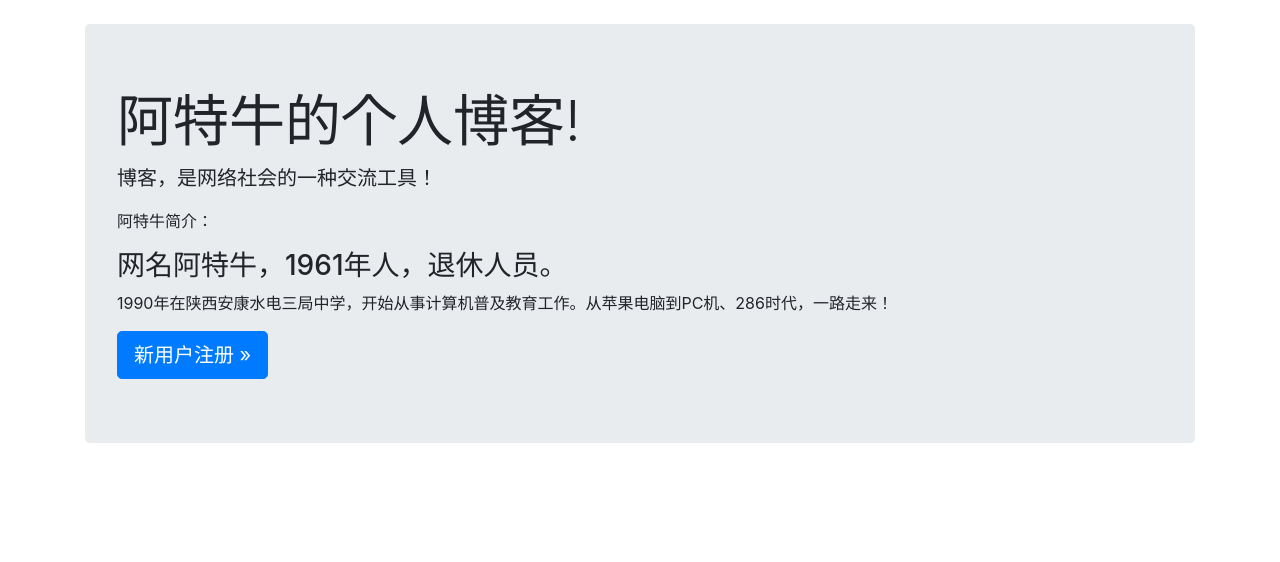
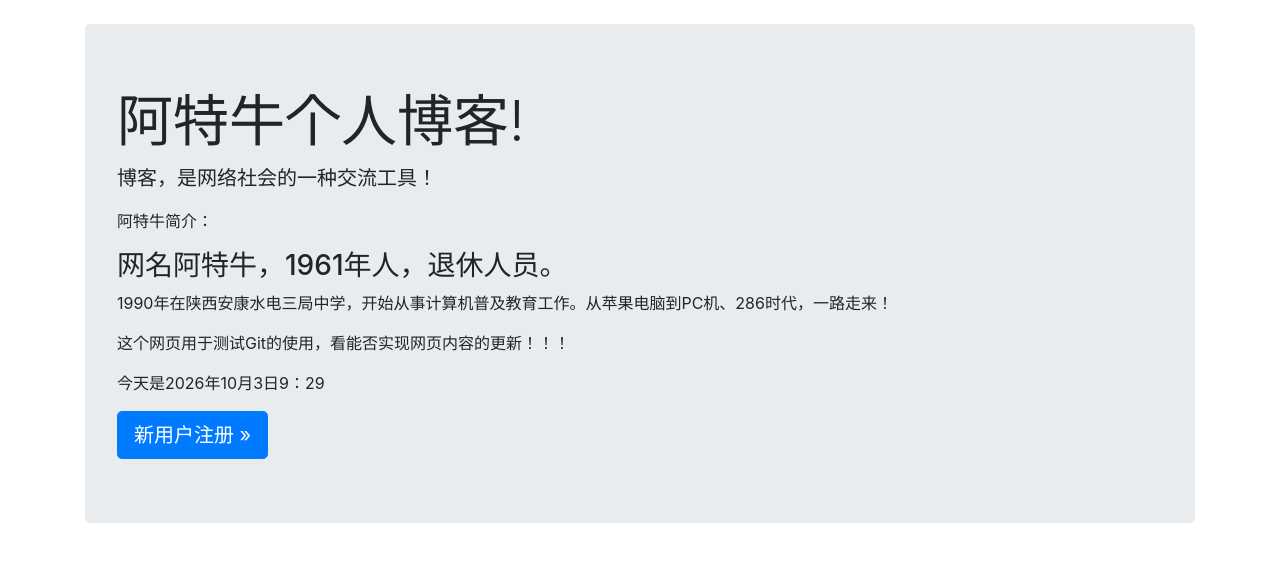
Before and after one commit to artbullshen/shen_test, a Django app: page / in a window 1280 px wide. Shown: the part 58-620 px from the top of the page. Run offline with Django 3.2, Linux system fonts and the light colour scheme; some libraries are stand-ins or nearby versions.

Commit message:
Added log.txt and others files

```diff
--- a/blogs/templates/blogs/index.html
+++ b/blogs/templates/blogs/index.html
@@ -3,12 +3,14 @@
 {% block page_header %}
 
   <div class="jumbotron">
-    <h1 class="display-4">阿特牛的个人博客!</h1>
+    <h1 class="display-4">阿特牛个人博客!</h1>
 
     <p class="lead">博客，是网络社会的一种交流工具！</p>
     <p>阿特牛简介：
     <h3 class="display-6">网名阿特牛，1961年人，退休人员。</h3>
     <p> 1990年在陕西安康水电三局中学，开始从事计算机普及教育工作。从苹果电脑到PC机、286时代，一路走来！</p>
+    <p>这个网页用于测试Git的使用，看能否实现网页内容的更新！！！</p>
+    <p>今天是2026年10月3日9：29</p>
 
     <a class="btn btn-lg btn-primary" href="{% url 'users:register' %}"
       role="button">新用户注册 &raquo;</a>
--- /dev/null
+++ b/log.txt
@@ -0,0 +1 @@
+这个日志记录Git测试的相关信息。
```
Also changed, not shown: .blogvenv/Scripts/django-admin.py (added), .blogvenv/pyvenv.cfg (added), 11 other files.
